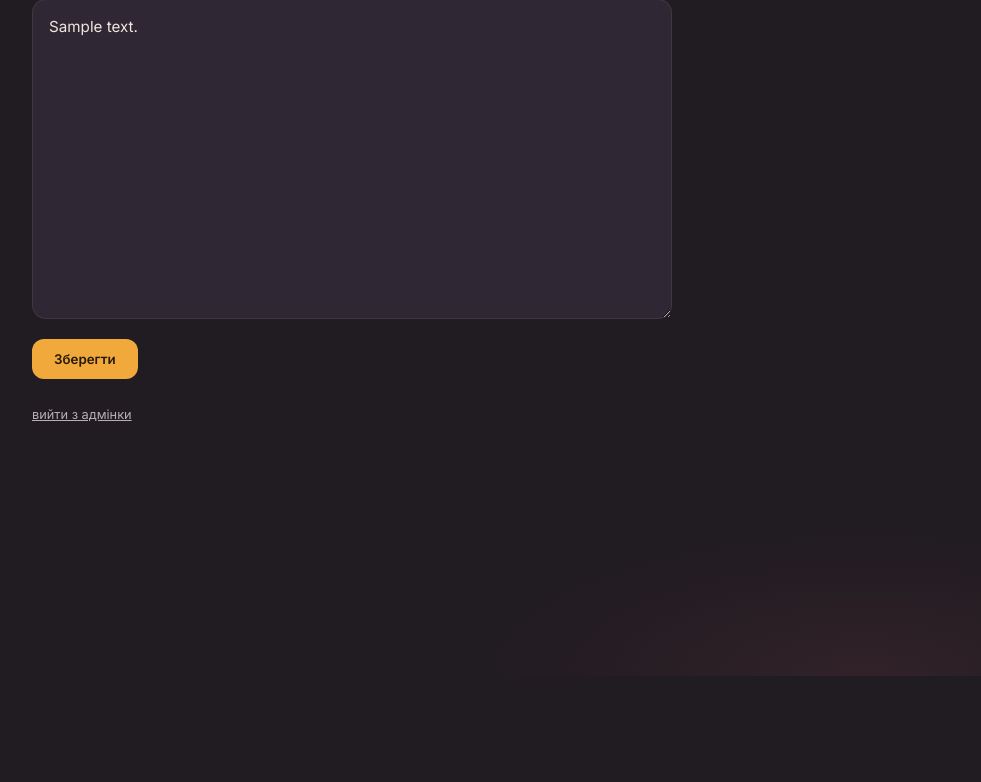
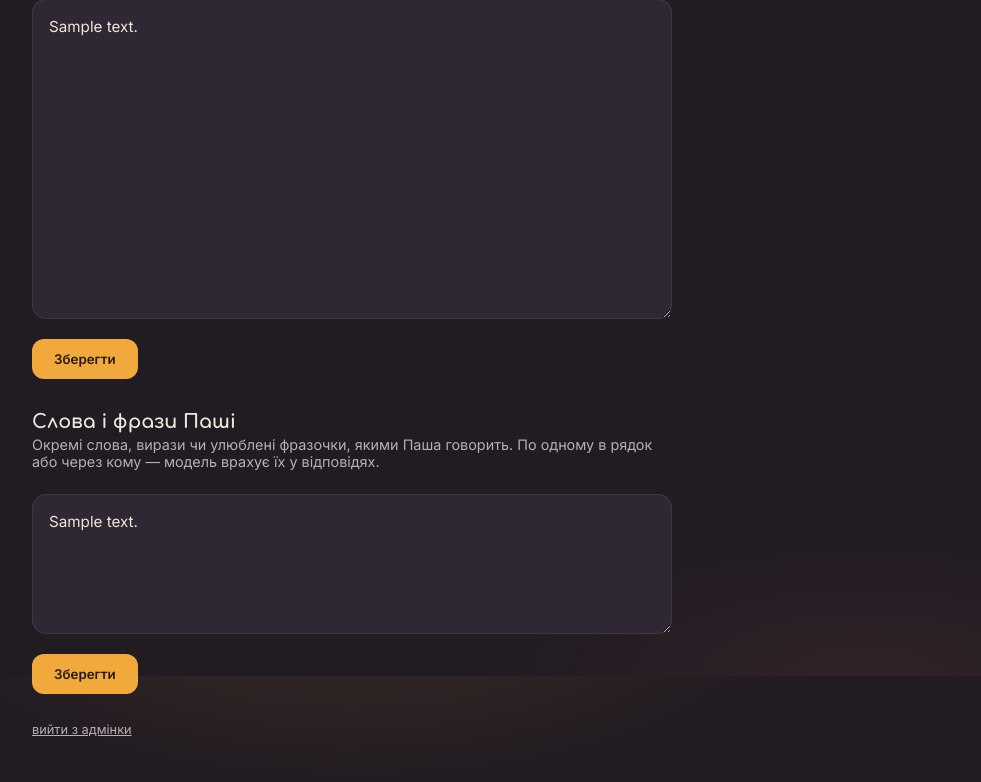
Before and after one commit to Khomychh/pasha, a FastAPI app: template templates/admin.html in a window 1280 px wide. Shown: the part 124-906 px from the top of the page, without its empty margins (288-1269 px from the left). Before the commit the page ends 800 px from the top, so only its background shows below. Run offline with FastAPI, Linux system fonts and the light colour scheme; the template is opened without the code that fills it: most values are stand-ins (such as "Sample title", 1, 10 or a date in 2020); parts of the project's set-up code (start-up, migrations or seed data) failed here and were passed over.

Commit message:
add admin interface for managing Pasha's phrases

```diff
--- a/app/config.py
+++ b/app/config.py
@@ -20,6 +20,7 @@ class Settings:
         self.admin_password = _require("ADMIN_PASSWORD")
         self.secret_key = _require("SECRET_KEY")
         self.persona_path = os.environ.get("PERSONA_PATH", "data/persona.txt")
+        self.phrases_path = os.environ.get("PHRASES_PATH", "data/phrases.txt")
 
         self.rate_limit_max_messages = int(os.environ.get("RATE_LIMIT_MAX_MESSAGES", "60"))
         self.rate_limit_window_seconds = int(os.environ.get("RATE_LIMIT_WINDOW_SECONDS", str(60 * 60)))
--- a/app/routes/guest.py
+++ b/app/routes/guest.py
@@ -79,11 +79,11 @@ async def chat_api(request: Request, pasha_session: str | None = Cookie(default=
             status_code=429,
         )
 
-    persona_text = persona.get_persona()
+    system_instruction = persona.build_system_instruction()
 
     async def generate():
         try:
-            async for chunk in gemini_client.stream_reply(persona_text, history, message):
+            async for chunk in gemini_client.stream_reply(system_instruction, history, message):
                 yield chunk
         except Exception:
             logger.exception("Gemini stream failed")
--- a/static/css/style.css
+++ b/static/css/style.css
@@ -459,6 +459,17 @@ a {
   font-size: 0.9rem;
 }
 
+.admin-card h2 {
+  font-family: var(--font-display);
+  font-weight: 700;
+  font-size: 1.2rem;
+  margin: 32px 0 4px;
+}
+
+.admin-card .phrases-textarea {
+  min-height: 140px;
+}
+
 .admin-card textarea {
   width: 100%;
   min-height: 320px;
--- a/static/js/admin.js
+++ b/static/js/admin.js
@@ -1,16 +1,18 @@
 (() => {
-  const textarea = document.getElementById("persona-text");
-  const saveBtn = document.getElementById("save-btn");
-  const status = document.getElementById("status");
   const logoutLink = document.getElementById("admin-logout-link");
   const logoutForm = document.getElementById("admin-logout-form");
 
-  saveBtn.addEventListener("click", async () => {
-    saveBtn.disabled = true;
+  function wireSave({ textareaId, buttonId, statusId, endpoint }) {
+    const textarea = document.getElementById(textareaId);
+    const button = document.getElementById(buttonId);
+    const status = document.getElementById(statusId);
+
+    button.addEventListener("click", async () => {
+      button.disabled = true;
       status.textContent = "Зберігаю...";
 
       try {
-      const response = await fetch("/admin/api/persona", {
+        const response = await fetch(endpoint, {
           method: "PUT",
           headers: { "Content-Type": "application/json" },
           body: JSON.stringify({ text: textarea.value }),
@@ -28,8 +30,23 @@
       } catch (err) {
         status.textContent = "Не вдалося зберегти. Перевір з'єднання.";
       } finally {
-      saveBtn.disabled = false;
+        button.disabled = false;
       }
+    });
+  }
+
+  wireSave({
+    textareaId: "persona-text",
+    buttonId: "save-btn",
+    statusId: "status",
+    endpoint: "/admin/api/persona",
+  });
+
+  wireSave({
+    textareaId: "phrases-text",
+    buttonId: "save-phrases-btn",
+    statusId: "phrases-status",
+    endpoint: "/admin/api/phrases",
   });
 
   logoutLink.addEventListener("click", () => logoutForm.requestSubmit());
--- a/templates/admin.html
+++ b/templates/admin.html
@@ -26,6 +26,18 @@
         <button id="save-btn" type="button">Зберегти</button>
         <span class="admin-status" id="status"></span>
       </div>
+
+      <h2>Слова і фрази Паші</h2>
+      <p class="tagline">
+        Окремі слова, вирази чи улюблені фразочки, якими Паша говорить.
+        По одному в рядок або через кому — модель врахує їх у відповідях.
+      </p>
+      <textarea id="phrases-text" class="phrases-textarea">{{ phrases_text }}</textarea>
+      <div class="admin-actions">
+        <button id="save-phrases-btn" type="button">Зберегти</button>
+        <span class="admin-status" id="phrases-status"></span>
+      </div>
+
       <p class="admin-footer">
         <a href="/admin/logout" onclick="return false" id="admin-logout-link">вийти з адмінки</a>
       </p>
```
Also changed, not shown: app/persona.py (+30 -2 lines), app/routes/admin.py (+17 -1 lines). Lines whose indentation alone changed are shown as unchanged.
